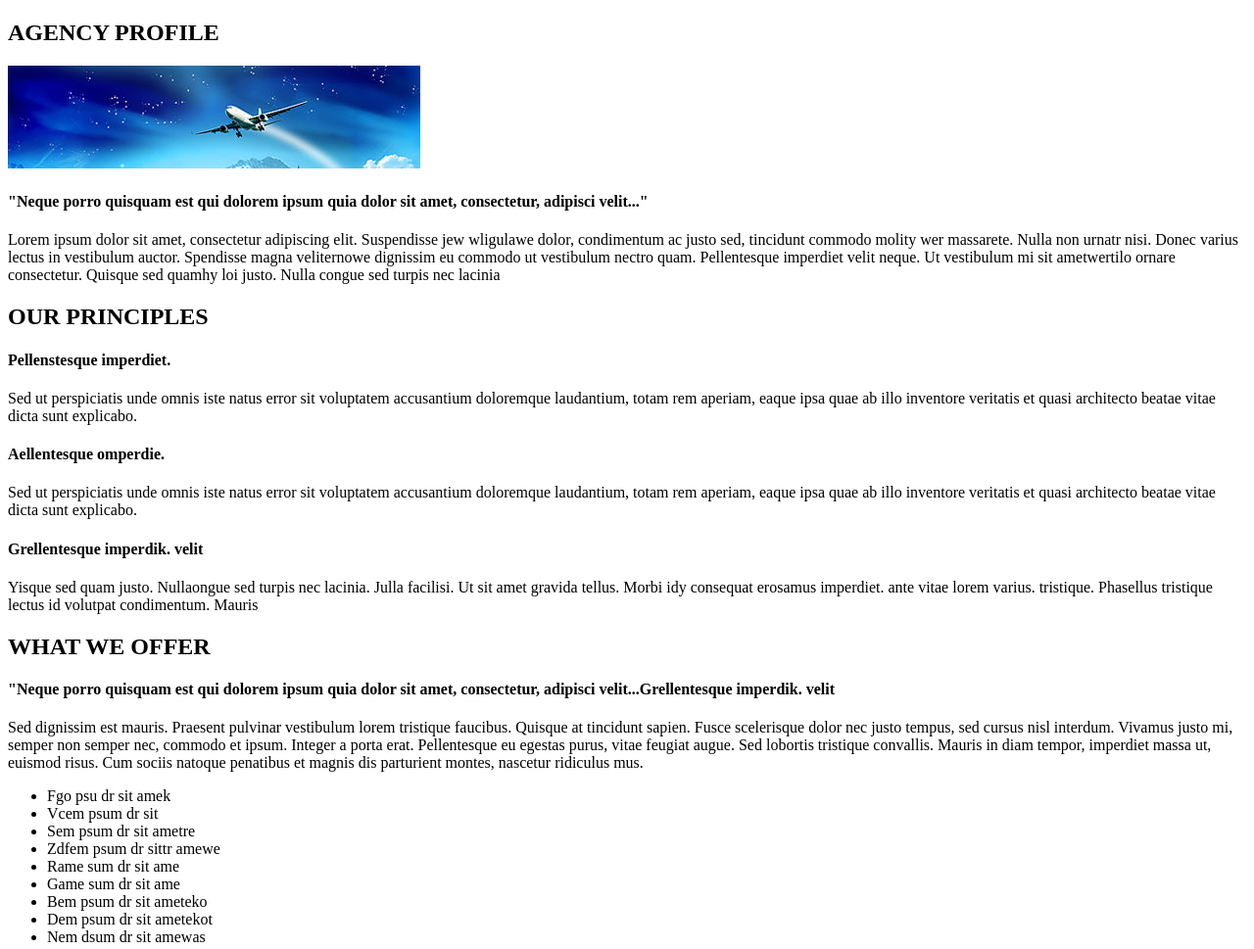
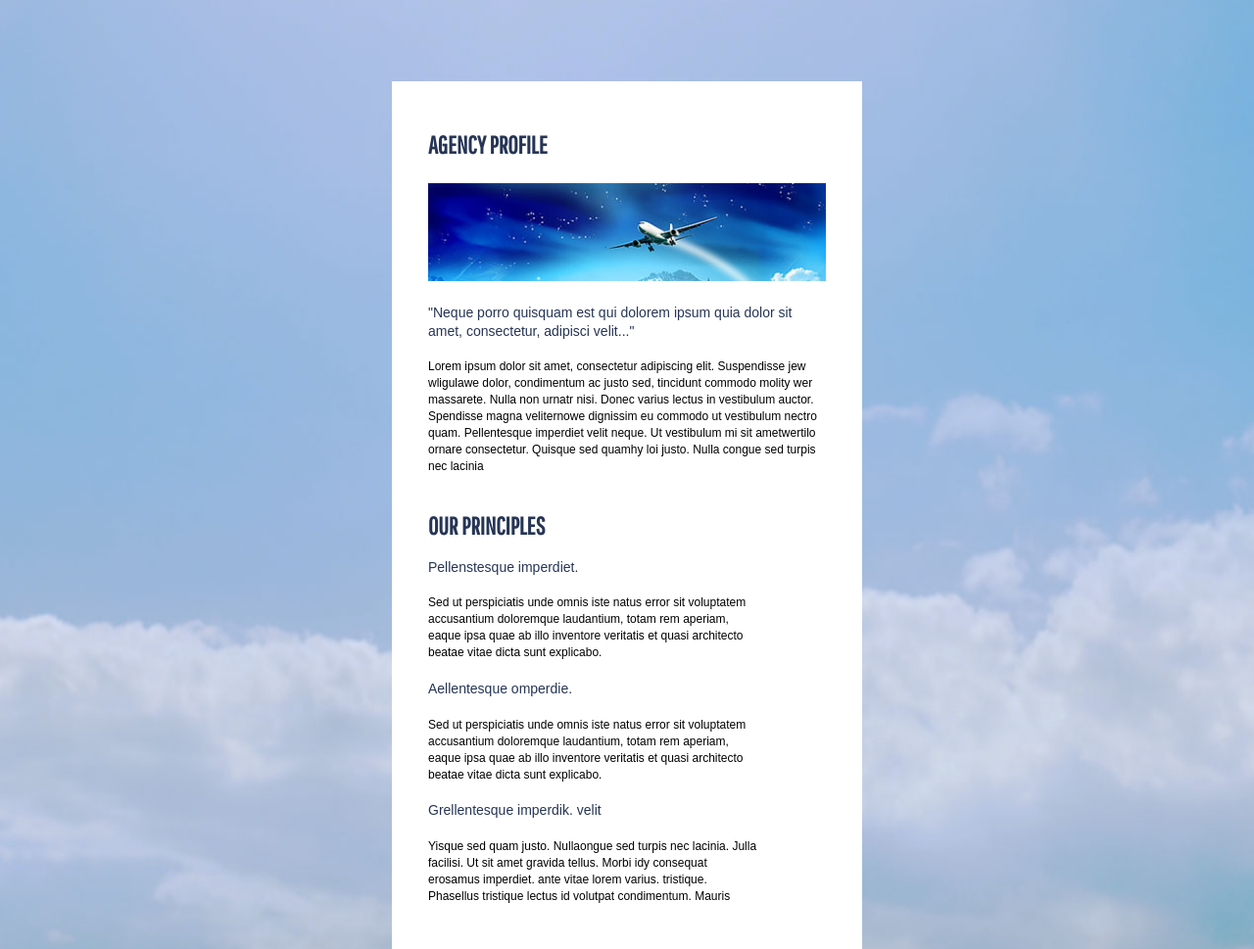
Before and after one commit to smolniy/goit-fe-course, a plain HTML site: page html-css/module-03/index.html in a window 1280 px wide. Shown: the top 969 px of the page at 98% size. Drawn offline with Linux system fonts and the light colour scheme; files that its build step writes are made by us from their sources; the site is published under a folder, as on GitHub Pages, so addresses that start at the root find nothing; files whose address does not match are found by name.

Commit message:
Update index.html

```diff
--- a/html-css/module-03/index.html
+++ b/html-css/module-03/index.html
@@ -7,7 +7,7 @@
     <title>Document</title>
 
     <link href="https://fonts.googleapis.com/css?family=Pathway+Gothic+One" rel="stylesheet" >
- <link rel="stylesheet" href="/style.css">
+ <link rel="stylesheet" href="module-03/style.css">
 </head>
 <body>
     <div class="wrapper">
```
